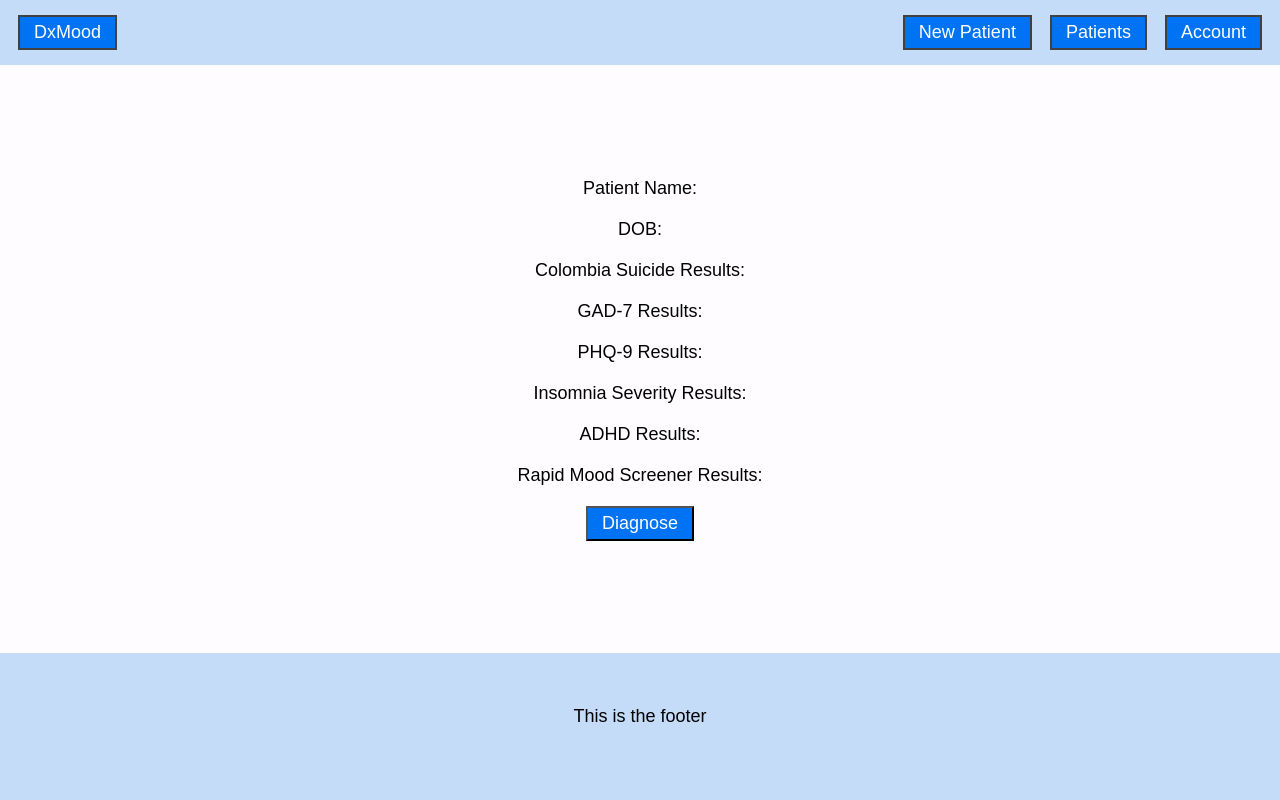
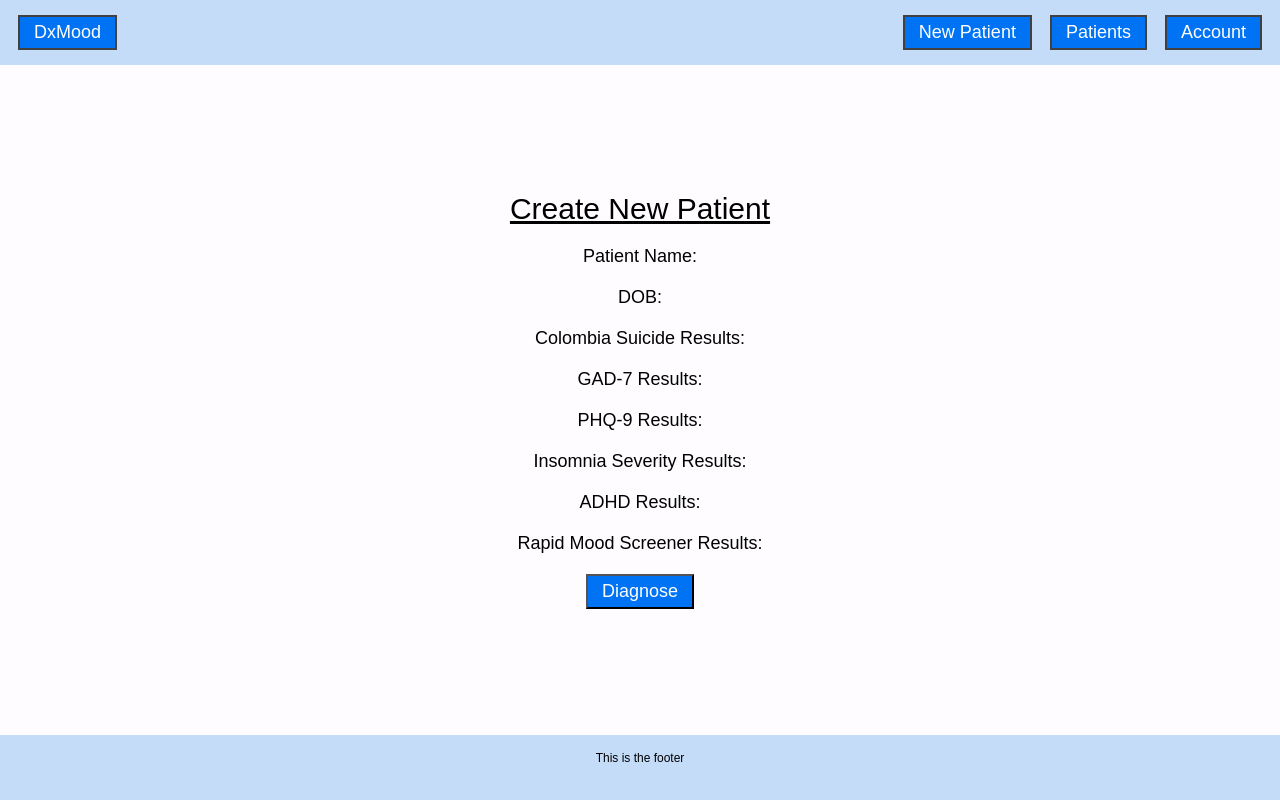
Before and after one commit to 423s23/G5-DrRx, a plain HTML site: page DxMood/wwwroot/newPatient.html in a window 1280 px wide. Drawn offline with Linux system fonts and the light colour scheme.

Commit message:
Updated footer and headings of different pages

```diff
--- a/DxMood/wwwroot/newPatient.css
+++ b/DxMood/wwwroot/newPatient.css
@@ -9,7 +9,13 @@ p{
     font-size: 18px;
     padding-bottom: 20px;
     text-align: left;
+}
 
+h1{
+    font-size: 30px;
+    padding-bottom: 20px;
+    font-weight: normal;
+    text-decoration: underline;
 }
 
 button{
--- a/DxMood/wwwroot/newPatient.html
+++ b/DxMood/wwwroot/newPatient.html
@@ -19,6 +19,7 @@
         </div>
     </nav>
     <main>
+        <h1>Create New Patient</h1>
         <p>Patient Name: </p>
         <p>DOB: </p>
         <p>Colombia Suicide Results: </p>
@@ -30,7 +31,7 @@
         <button>Diagnose</button>
     </main>
     <footer>
-        <p>This is the footer</p>
+        <p id="footerSize">This is the footer</p>
     </footer>
     <script src="app.js"></script>
 </body>
--- a/DxMood/wwwroot/patients.css
+++ b/DxMood/wwwroot/patients.css
@@ -7,6 +7,7 @@ main{
 
 h1{
     font-size: 30px;
+    padding-top: 50px;
     padding-bottom: 20px;
     font-weight: normal;
     text-decoration: underline;
--- a/DxMood/wwwroot/styles.css
+++ b/DxMood/wwwroot/styles.css
@@ -121,9 +121,8 @@ main {
 }
 
 footer {
-    flex: 1;
     background-color: var(--footer-color);
-    font-size: 11px;
+    font-size: 10px;
     position: flex;
     width: 100%;
     height: 65px;
@@ -131,3 +130,7 @@ footer {
     top: 0px;
     display: flex;
 }
+
+#footerSize{
+    font-size: 12px;
+}
```
Also changed, not shown: DxMood/wwwroot/Account.html (+1 -1 lines), DxMood/wwwroot/Patients.html (+1 -1 lines).
